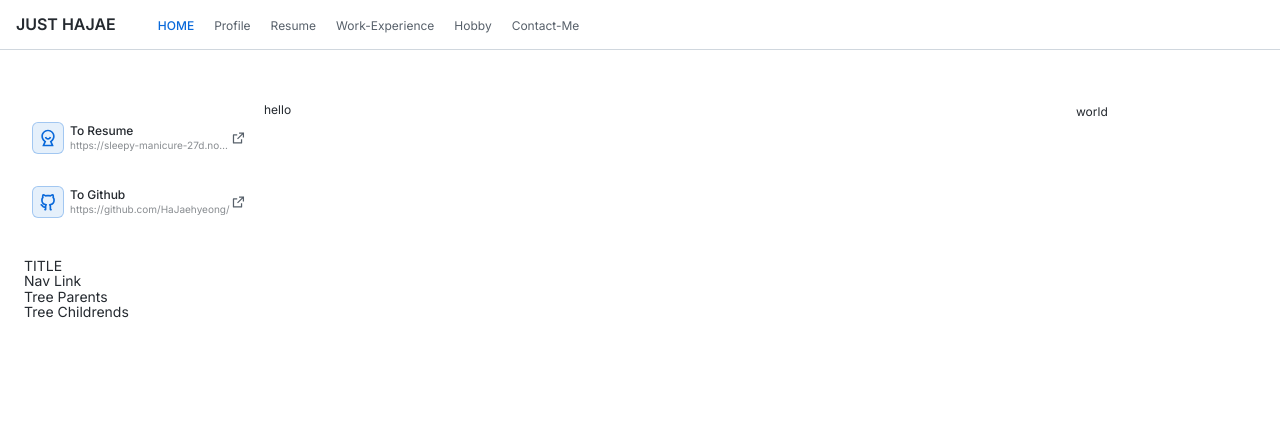
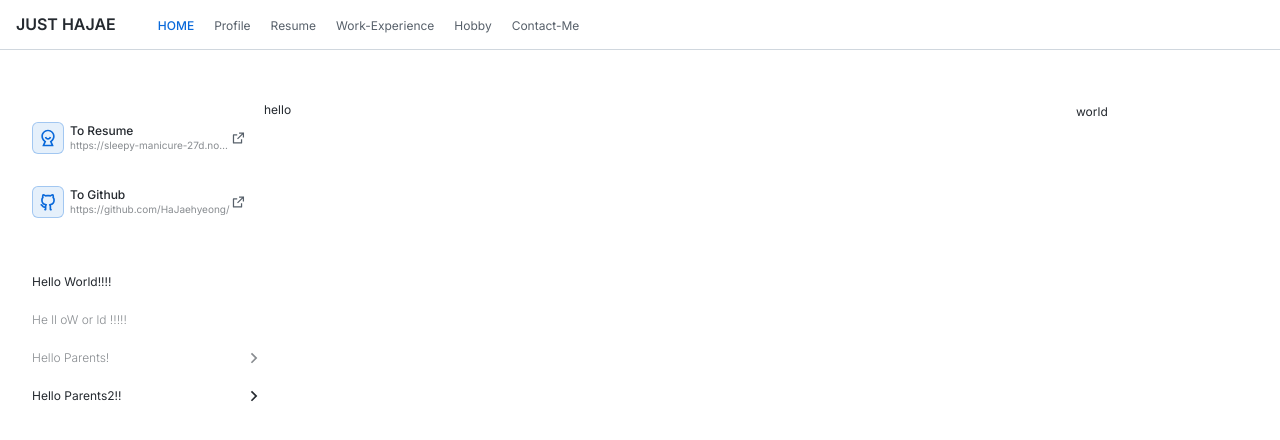
Before and after one commit to HaJaehyeong/just-hajae, a Next.js app: page / in a window 1280 px wide. Shown: the top 440 px of the page. Built offline with nearby package versions, Linux system fonts and the light colour scheme.

Commit message:
add component: tree menu

```diff
--- a/components/side-nav/side-nav.module.scss
+++ b/components/side-nav/side-nav.module.scss
@@ -1,5 +1,5 @@
 @use '@/styles/mixins' as mixin;
 
 .wrapper {
-  @include mixin.text(body-md);
+  width: 100%;
 }
--- a/components/side-nav/side-nav.tsx
+++ b/components/side-nav/side-nav.tsx
@@ -1,14 +1,11 @@
+import { TREE_MENU } from '@/constants/constants';
+import TreeMenu from '@/ui/tree-menu';
 import styles from './side-nav.module.scss';
 
 export default function SideNav() {
   return (
     <div className={styles['wrapper']}>
-      <div>TITLE</div>
-      <div>Nav Link</div>
-      <div>
-        <div>Tree Parents</div>
-        <div>Tree Childrends</div>
-      </div>
+      <TreeMenu nodes={TREE_MENU} />
     </div>
   );
 }
--- a/constants/constants.ts
+++ b/constants/constants.ts
@@ -1,4 +1,4 @@
-import { NavTab, ShareLink } from '@/types/types';
+import { NavTab, ShareLink, TreeNode } from '@/types/types';
 import { RiGithubLine } from '@remixicon/react';
 
 export const NAV_TABS: NavTab[] = [
@@ -47,3 +47,44 @@ export const SHARE_LINK: ShareLink[] = [
     icon: RiGithubLine,
   },
 ];
+
+export const TREE_MENU: TreeNode[] = [
+  {
+    id: 'tree-node-1',
+    label: 'Hello World!!!!',
+    isBold: true,
+  },
+  {
+    id: 'tree-node-2',
+    label: 'He ll oW or ld !!!!!',
+  },
+  {
+    id: 'tree-node-parents-1',
+    label: 'Hello Parents!',
+    children: [
+      {
+        id: 'tree-node-childrent-1',
+        label: 'Hello Children!',
+      },
+      {
+        id: 'tree-node-childrent-2',
+        label: 'Hello Children!!',
+      },
+    ],
+  },
+  {
+    id: 'tree-node-parents-2',
+    label: 'Hello Parents2!!',
+    children: [
+      {
+        id: 'tree-node-childrent-3',
+        label: 'Hello Children!!!',
+      },
+      {
+        id: 'tree-node-childrent-4',
+        label: 'Hello Children!!!!',
+      },
+    ],
+    isBold: true,
+  },
+];
--- /dev/null
+++ b/ui/tree-menu.module.scss
@@ -0,0 +1,34 @@
+@use '@/styles/mixins' as mixin;
+
+.wrapper {
+  @include mixin.flex(column, flex-start, flex-start, nowrap, 10px);
+  padding-top: 10px;
+  width: 100%;
+}
+
+.node {
+  @include mixin.flex(column, flex-start, center);
+  @include mixin.text(body-sm, 300, var(--text-gray));
+  padding: 4px 0 4px 8px;
+  width: 100%;
+  min-height: 28px;
+
+  cursor: pointer;
+
+  &__parents {
+    @include mixin.flex(row, center, space-between);
+    width: 100%;
+  }
+
+  &__children {
+    padding-left: 8px;
+  }
+
+  &:hover {
+    color: var(--text-primary);
+  }
+}
+
+.bold {
+  @include mixin.text(body-sm, 400);
+}
--- a/ui/tree-menu.tsx
+++ b/ui/tree-menu.tsx
@@ -1,9 +1,46 @@
+'use client';
 import { TreeNode } from '@/types/types';
+import { RiArrowDownSLine, RiArrowRightSLine } from '@remixicon/react';
+import { useState } from 'react';
+import styles from './tree-menu.module.scss';
 
 interface TreeMenuProps {
   nodes: TreeNode[];
 }
 
 export default function TreeMenu({ nodes }: TreeMenuProps) {
-  return <></>;
+  return (
+    <div className={styles['wrapper']}>
+      {nodes.map((node) => (
+        <TreeItem key={node.id} node={node} />
+      ))}
+    </div>
+  );
 }
+
+interface TreeItemProps {
+  node: TreeNode;
+}
+
+function TreeItem({ node }: TreeItemProps) {
+  const [isOpen, setIsOpen] = useState(false);
+  const hasChild = node.children && node.children.length > 0;
+
+  return (
+    <div className={styles['node']}>
+      <div
+        className={`${styles['node__parents']} ${node.isBold ? styles['bold'] : ''}`}
+        onClick={() => hasChild && setIsOpen((prev) => !prev)}
+      >
+        <span>{node.label}</span>
+        {hasChild && (isOpen ? <RiArrowDownSLine size={20} /> : <RiArrowRightSLine size={20} />)}
+      </div>
+
+      {hasChild && isOpen && (
+        <div className={styles['node__children']}>
+          <TreeMenu nodes={node.children!} />
+        </div>
+      )}
+    </div>
+  );
+}
```
